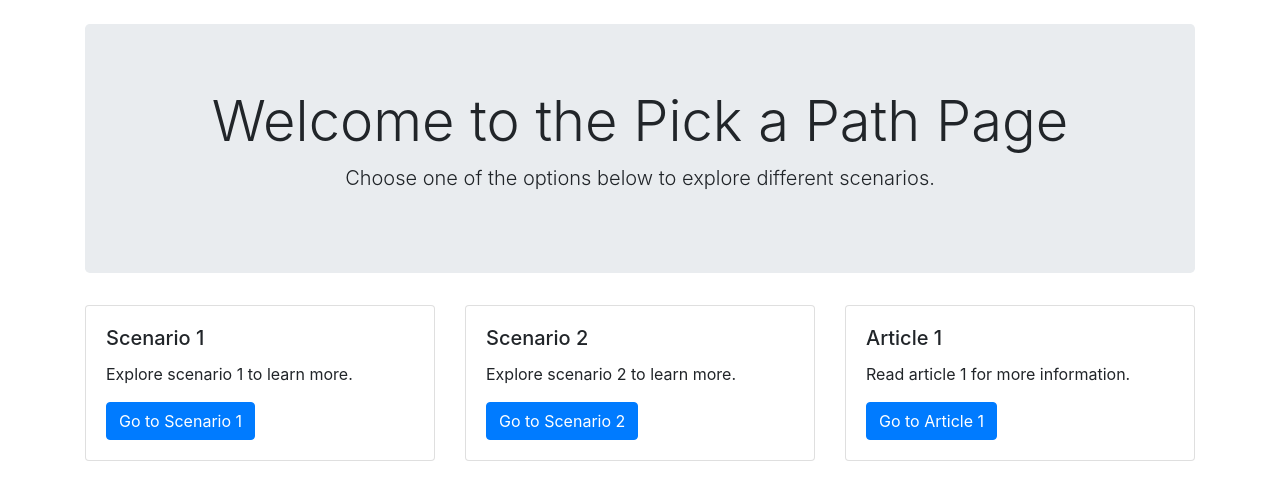
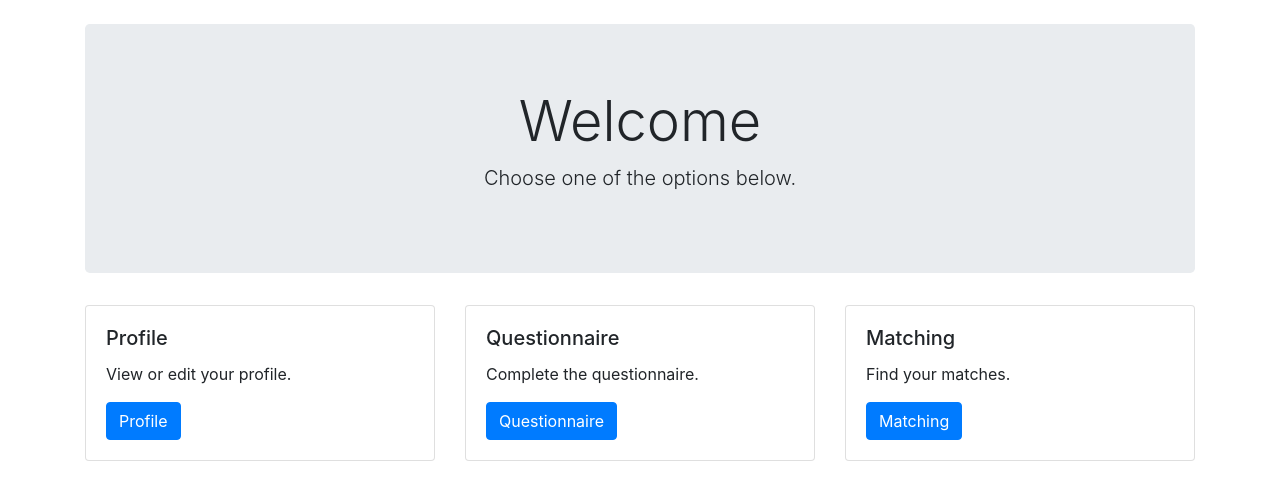
Before and after one commit to alrudniy/T2-f24-web-matching, a Django app: template myapp/templates/pick_a_path.html in a window 1280 px wide. Shown: the part 56-556 px from the top of the page. Run offline with Django 5.2, Linux system fonts and the light colour scheme; the template is opened without the code that fills it, so the values that code supplies are empty; some libraries are stand-ins or nearby versions.

Commit message:
feat: Update home page and rename pick_a_path to home

```diff
--- a/myapp/templates/pick_a_path.html
+++ b/myapp/templates/pick_a_path.html
@@ -2,35 +2,35 @@
 
 {% block content %}
 <div class="jumbotron text-center">
-    <h1 class="display-4">Welcome to the Pick a Path Page</h1>
-    <p class="lead">Choose one of the options below to explore different scenarios.</p>
+    <h1 class="display-4">Welcome</h1>
+    <p class="lead">Choose one of the options below.</p>
 </div>
 
 <div class="row">
     <div class="col-md-4">
         <div class="card">
             <div class="card-body">
-                <h5 class="card-title">Scenario 1</h5>
-                <p class="card-text">Explore scenario 1 to learn more.</p>
-                <a href="{% url 'scenario1' %}" class="btn btn-primary">Go to Scenario 1</a>
+                <h5 class="card-title">Profile</h5>
+                <p class="card-text">View or edit your profile.</p>
+                <a href="#" class="btn btn-primary">Profile</a> {# Replace '#' with the actual URL when available #}
             </div>
         </div>
     </div>
     <div class="col-md-4">
         <div class="card">
             <div class="card-body">
-                <h5 class="card-title">Scenario 2</h5>
-                <p class="card-text">Explore scenario 2 to learn more.</p>
-                <a href="{% url 'scenario2' %}" class="btn btn-primary">Go to Scenario 2</a>
+                <h5 class="card-title">Questionnaire</h5>
+                <p class="card-text">Complete the questionnaire.</p>
+                <a href="#" class="btn btn-primary">Questionnaire</a> {# Replace '#' with the actual URL when available #}
             </div>
         </div>
     </div>
     <div class="col-md-4">
         <div class="card">
             <div class="card-body">
-                <h5 class="card-title">Article 1</h5>
-                <p class="card-text">Read article 1 for more information.</p>
-                <a href="{% url 'article1' %}" class="btn btn-primary">Go to Article 1</a>
+                <h5 class="card-title">Matching</h5>
+                <p class="card-text">Find your matches.</p>
+                <a href="#" class="btn btn-primary">Matching</a> {# Replace '#' with the actual URL when available #}
             </div>
         </div>
     </div>
--- a/myapp/urls.py
+++ b/myapp/urls.py
@@ -4,7 +4,7 @@ from . import views
 urlpatterns = [
     path('', views.login_view, name='login'),  # Root URL (/) for login
     path('signup/', views.signup_view, name='signup'),
-    path('pick_a_path/', views.pick_a_path, name='pick_a_path'),
+    path('', views.home, name='home'),
     path('scenario1/', views.scenario1, name='scenario1'),
     path('scenario2/', views.scenario2, name='scenario2'),
     path('article1/', views.article1, name='article1'),
--- a/myapp/views.py
+++ b/myapp/views.py
@@ -40,8 +40,8 @@ def login_view(request):
     return render(request, 'login.html', {'form': form})
 
 @custom_login_required
-def pick_a_path(request):
-    return render(request, 'pick_a_path.html')
+def home(request):
+    return render(request, 'home.html')
 
 #def pick_a_path(request):
 #    if 'user_id' not in request.session:
```
